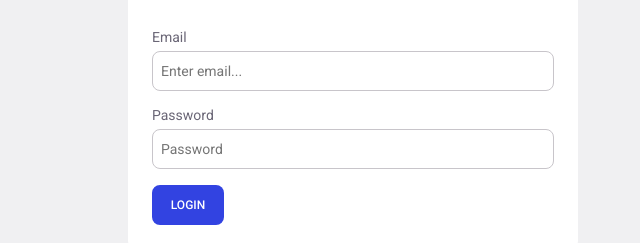
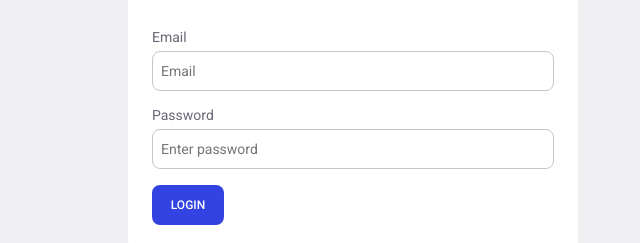
Before and after one commit to Batlay/wsconsole-html, a plain HTML site: page login.html in a window 1280 px wide. Shown: the part 341-584 px from the top of the page, 287-927 px from the left. Drawn offline with Linux system fonts and the light colour scheme.

Commit message:
feat: setup login inputs

```diff
--- a/login.html
+++ b/login.html
@@ -32,14 +32,14 @@
         </div>
         <div class="login-container__card-form-group">
           <div class="form_control">
-            <label class="form_control__label">Email</label>
-            <input id="query" name="query" class="form_control__input form_control__input--login" type="text"
-              placeholder="Enter email..." />
+            <label class="form_control__label" for="login-email">Email</label>
+            <input id="login-email" name="email" class="form_control__input form_control__input--login" type="email"
+              autocomplete="email" inputmode="email" placeholder="Email" />
           </div>
           <div class="form_control">
-            <label class="form_control__label">Password</label>
-            <input id="query" name="query" class="form_control__input form_control__input--login" type="text"
-              placeholder="Password" />
+            <label class="form_control__label" for="login-password">Password</label>
+            <input id="login-password" name="password" class="form_control__input form_control__input--login"
+              type="password" autocomplete="current-password" placeholder="Enter password" />
           </div>
         </div>
         <button id="btn-installation" class="btn btn--contained btn--login" type="button">
```
